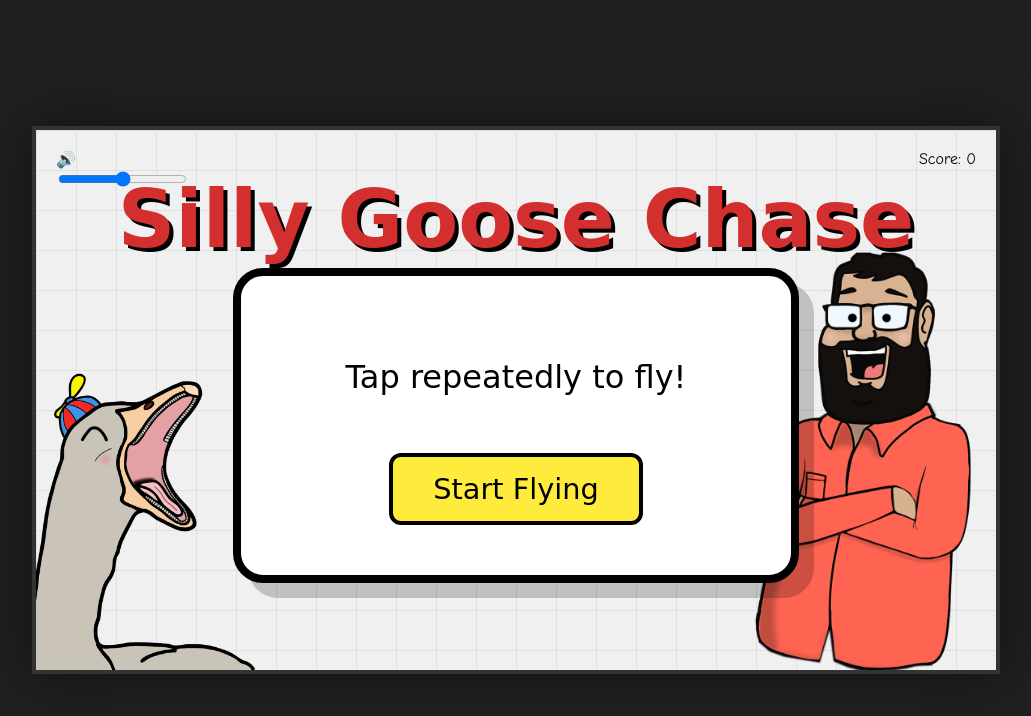
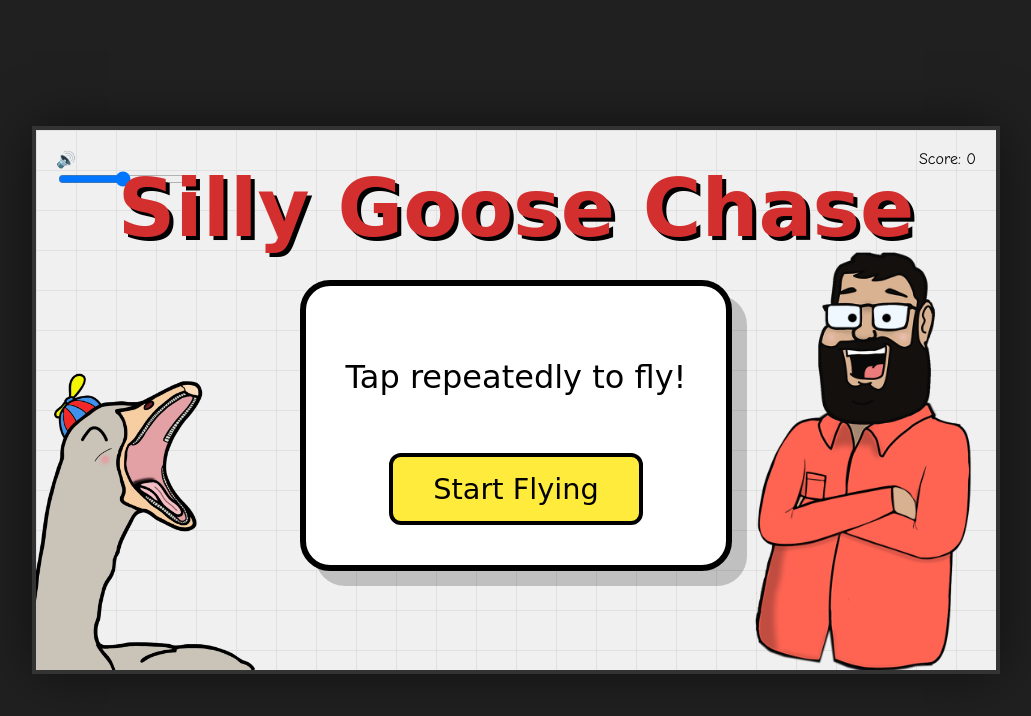
Before and after one commit to NoctoNugget95/Silly-Goose-Chase-Game, a plain HTML site: page index.html in a window 1280 px wide. Shown: the whole page, without its empty margins (124-1155 px from the left). Drawn offline with Linux system fonts and the light colour scheme; a web font is replaced by a local one.

Commit message:
Update index.html

```diff
--- a/index.html
+++ b/index.html
@@ -80,7 +80,7 @@
         /* Main Title Styling */
         #main-title {
             position: absolute;
-            top: 8%; /* Moved down slightly */
+            top: 6%; /* Moved down slightly */
             width: 100%;
             text-align: center;
             font-family: 'Barriecito', cursive;
@@ -105,14 +105,14 @@
             gap: 25px;
 
             background: #ffffff;
-            border: 8px solid #000;
+            border: 6px solid #000;
             border-radius: 30px;
-            padding: 50px; /* More breathing room */
+            padding: 40px; /* More breathing room */
             text-align: center;
             box-shadow: 15px 15px 0px rgba(0,0,0,0.2);
 
             /* Bigger Dimensions */
-            min-width: 450px;
+            min-width: 300px;
 
             font-size: 2rem; /* Bigger Text */
             font-family: 'Barriecito', cursive;
```
